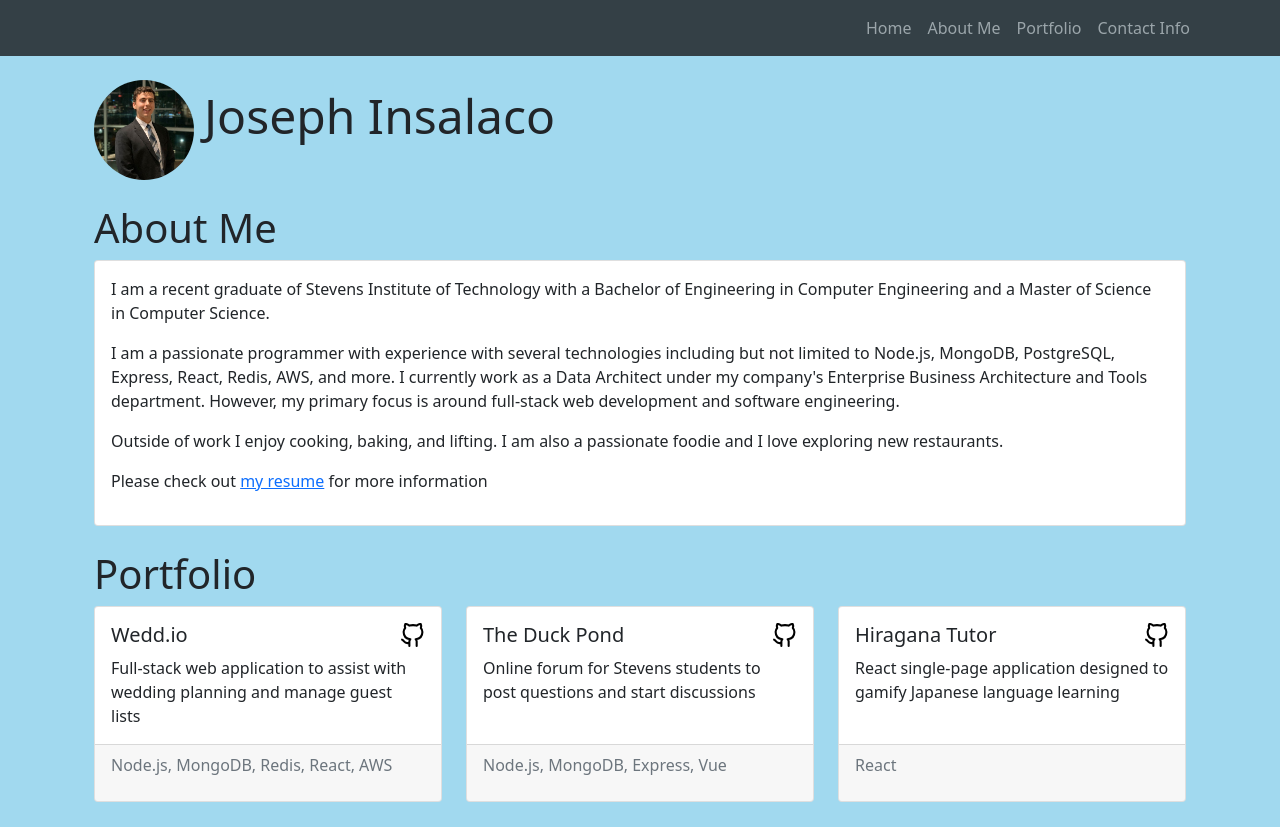
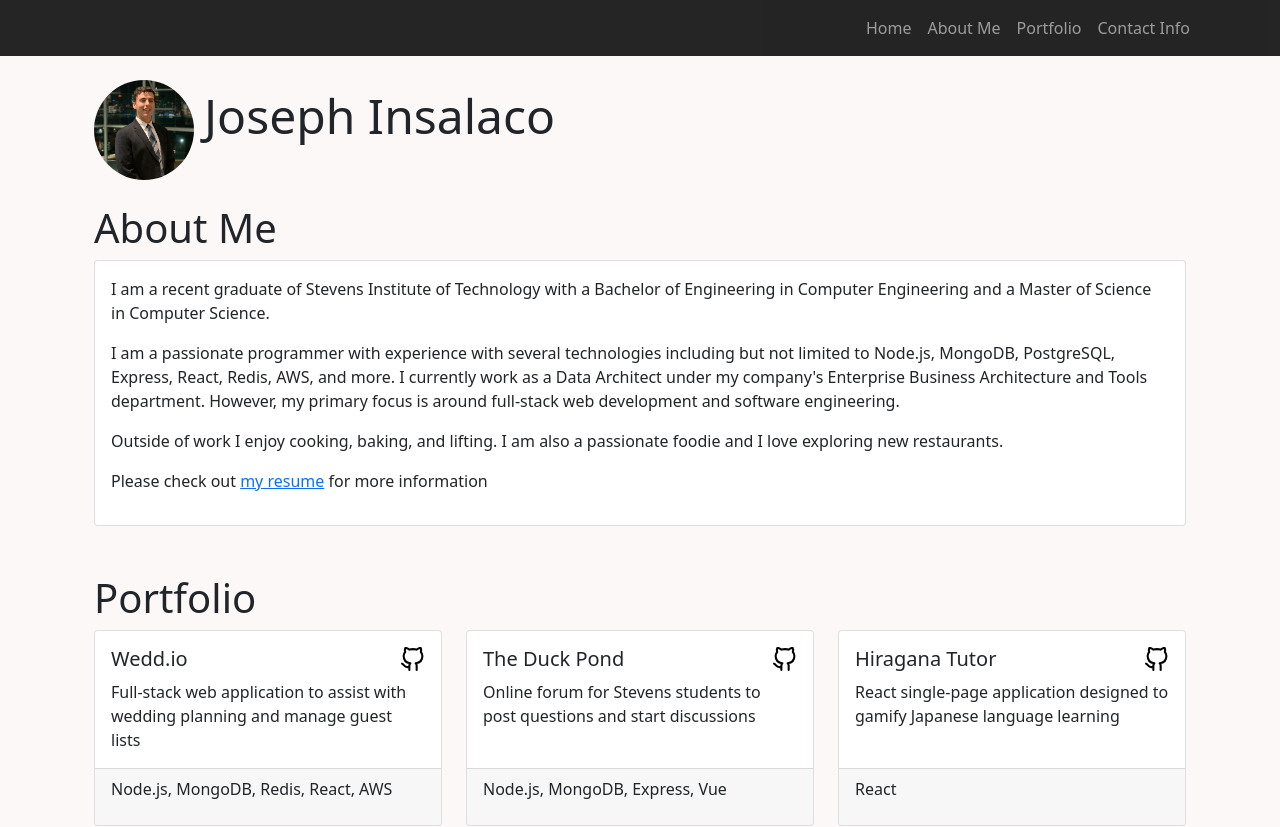
Before and after one commit to JInsalaco/PortfolioSite, a React (Create React App) app: page / in a window 1280 px wide. Shown: the top 827 px of the page. Built offline with nearby package versions, Linux system fonts and the light colour scheme.

Commit message:
Fixing background color and header

```diff
--- a/src/components/About.tsx
+++ b/src/components/About.tsx
@@ -2,7 +2,7 @@ import { Container, Card } from "react-bootstrap";
 
 export function About(){
     return(
-        <Container id='about' className="about mb-4">
+        <Container id='about' className="about mb-5">
             <div>
                 <h1>About Me</h1>
             </div>
--- a/src/components/Header.tsx
+++ b/src/components/Header.tsx
@@ -2,7 +2,7 @@ import { Navbar, Nav, Container } from "react-bootstrap";
 
 export function Header() {
     return(
-        <Navbar bg="dark" sticky='top' className='site-navigation' expand="lg" variant='dark'>
+        <Navbar bg='black' className='site-navigation' expand="lg" variant='dark'>
             <Container>
                 <Navbar.Toggle aria-controls="basic-navbar-nav" />
                 <Navbar.Collapse id="basic-navbar-nav">
--- a/src/components/Portfolio.tsx
+++ b/src/components/Portfolio.tsx
@@ -3,7 +3,7 @@ import githubIcon from './github-icon.svg'
 
 export function Portfolio() {
     return(
-        <Container  id='portfolio' className="portfolio">
+        <Container  id='portfolio' className="portfolio mb-5">
             <div>
                 <h1>Portfolio</h1>
             </div>
@@ -23,7 +23,7 @@ export function Portfolio() {
                             </Card.Text>
                         </Card.Body>
                         <Card.Footer>
-                            <p className='text-muted'>Node.js, MongoDB, Redis, React, AWS</p>
+                            <p>Node.js, MongoDB, Redis, React, AWS</p>
                         </Card.Footer>
                     </Card>
                 </Col>
@@ -42,7 +42,7 @@ export function Portfolio() {
                             </Card.Text>
                         </Card.Body>
                         <Card.Footer>
-                            <p className="text-muted">Node.js, MongoDB, Express, Vue</p>
+                            <p>Node.js, MongoDB, Express, Vue</p>
                         </Card.Footer>
                     </Card>
                 </Col>
@@ -61,7 +61,7 @@ export function Portfolio() {
                             </Card.Text>
                         </Card.Body>
                         <Card.Footer>
-                            <p className="text-muted">React</p>
+                            <p>React</p>
                         </Card.Footer>
                     </Card>
                 </Col>
--- a/src/index.css
+++ b/src/index.css
@@ -5,7 +5,7 @@ body {
     sans-serif;
   -webkit-font-smoothing: antialiased;
   -moz-osx-font-smoothing: grayscale;
-  background-color: #a1d9ef !important;
+  background-color: #fcf8f8 !important;
 }
 
 code {
```
